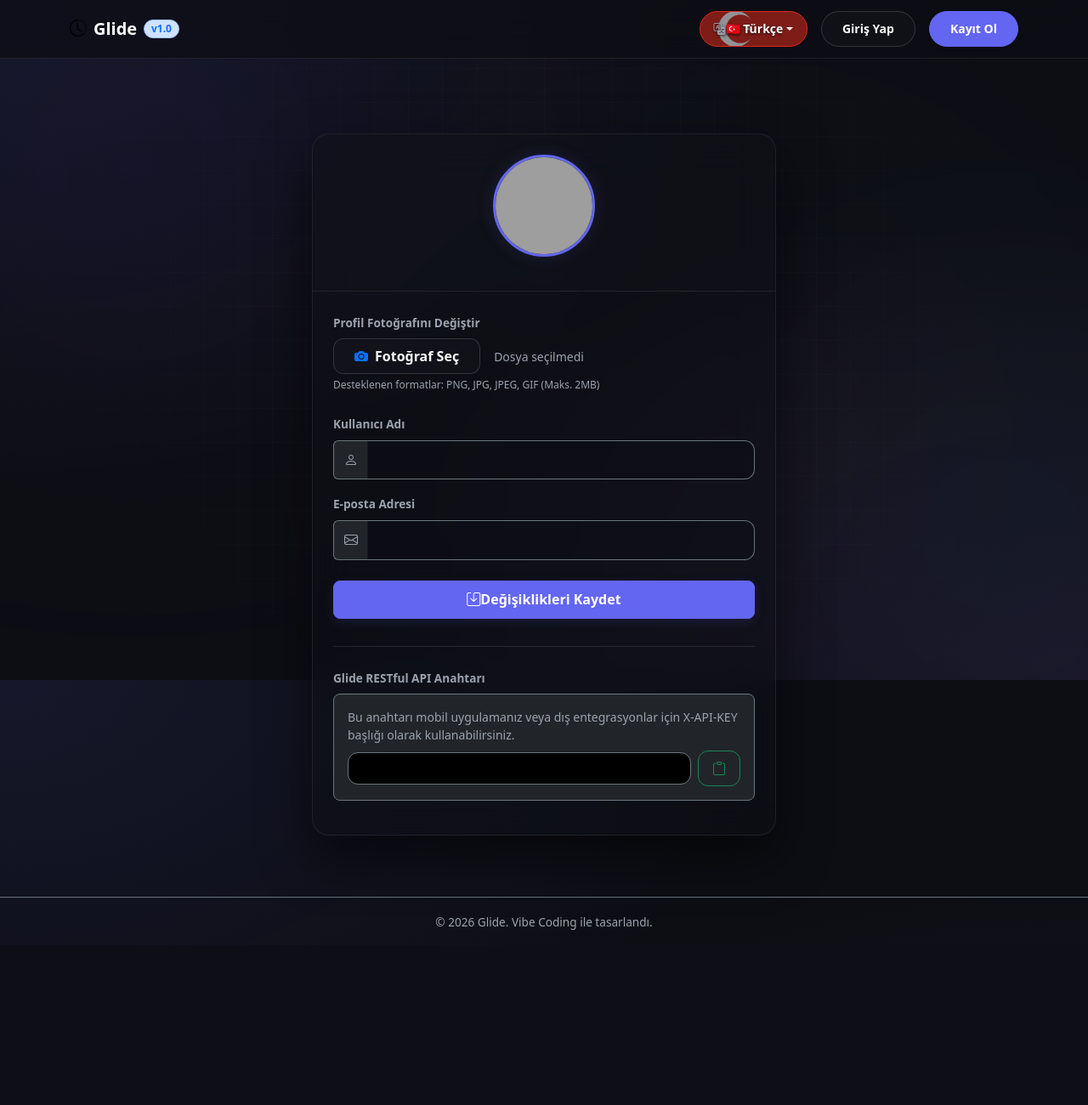
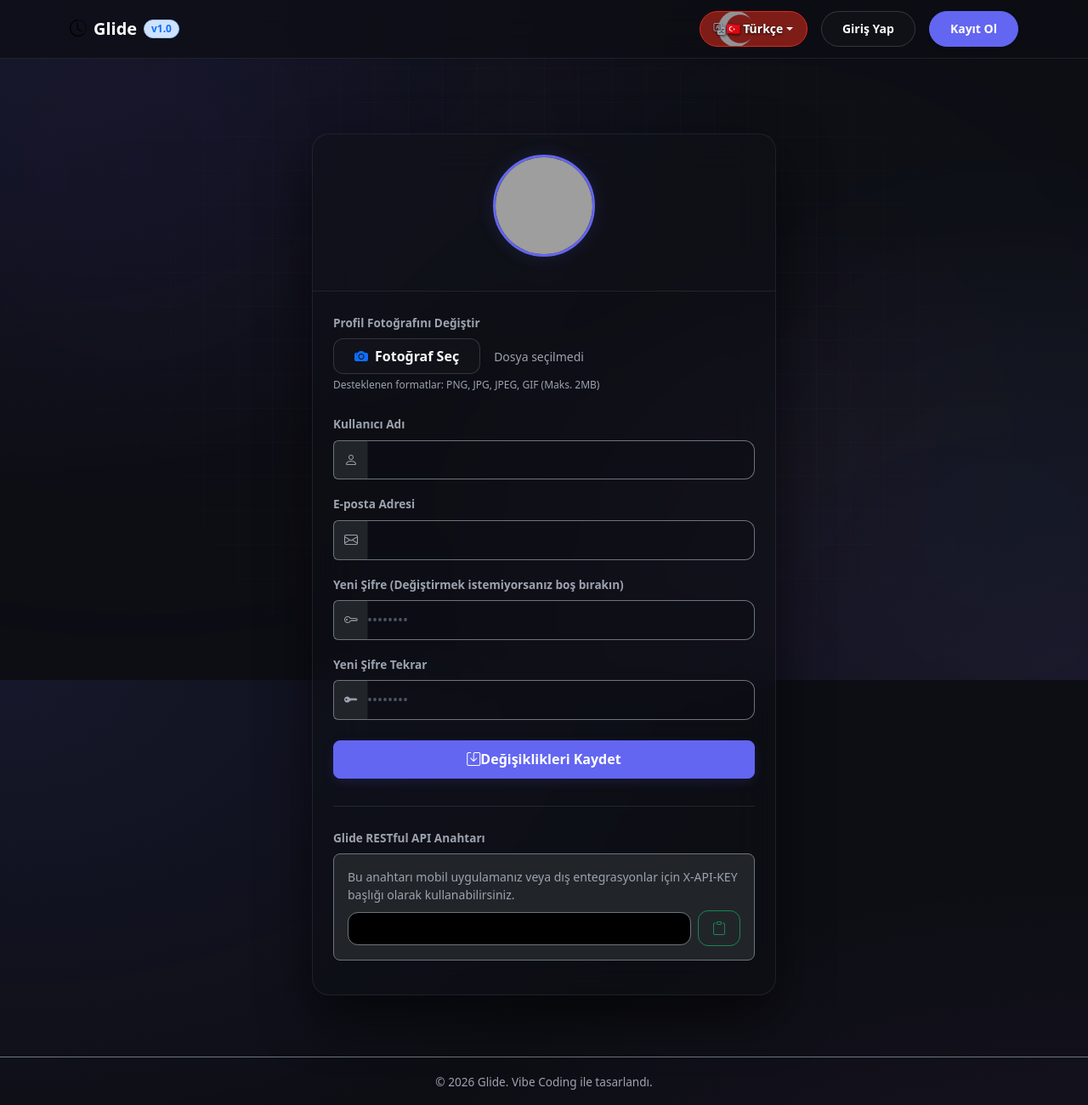
Before and after one commit to sahin-1-7/final-odev, a Flask app: template app/templates/main/profile.html in a window 1280 px wide. Shown: the whole page at 85% size. Before the commit the page ends 1094 px from the top, so only its background shows below. Run offline with Flask 3, Linux system fonts and the light colour scheme; the template is opened without the code that fills it, so the values that code supplies are empty; grey boxes are pictures that could not be loaded.

Commit message:
feat: Add profile password change and SMTP configuration updates

```diff
--- a/app/templates/main/profile.html
+++ b/app/templates/main/profile.html
@@ -41,13 +41,31 @@
                         </div>
 
                         <!-- E-posta Girişi -->
-                        <div class="mb-4">
+                        <div class="mb-3">
                             <label for="email" class="form-label text-secondary fs-7 fw-semibold">{{ _('E-posta Adresi') }}</label>
                             <div class="input-group">
                                 <span class="input-group-text bg-dark border-secondary border-end-0 text-secondary"><i class="bi bi-envelope"></i></span>
                                 <input type="email" class="form-control border-secondary border-start-0 ps-0" id="email" name="email" value="{{ current_user.email }}" required>
                             </div>
                         </div>
+
+                        <!-- Şifre Değiştirme (İsteğe Bağlı) -->
+                        <div class="mb-3">
+                            <label for="new_password" class="form-label text-secondary fs-7 fw-semibold">{{ _('Yeni Şifre (Değiştirmek istemiyorsanız boş bırakın)') }}</label>
+                            <div class="input-group">
+                                <span class="input-group-text bg-dark border-secondary border-end-0 text-secondary"><i class="bi bi-key"></i></span>
+                                <input type="password" class="form-control border-secondary border-start-0 ps-0" id="new_password" name="new_password" placeholder="••••••••">
+                            </div>
+                        </div>
+
+                        <div class="mb-4">
+                            <label for="confirm_password" class="form-label text-secondary fs-7 fw-semibold">{{ _('Yeni Şifre Tekrar') }}</label>
+                            <div class="input-group">
+                                <span class="input-group-text bg-dark border-secondary border-end-0 text-secondary"><i class="bi bi-key-fill"></i></span>
+                                <input type="password" class="form-control border-secondary border-start-0 ps-0" id="confirm_password" name="confirm_password" placeholder="••••••••">
+                            </div>
+                        </div>
+
                         <!-- Kaydetme Butonu -->
                         <button type="submit" class="btn btn-primary w-100 py-2.5 rounded-3 mb-2">
                             <i class="bi bi-save me-1.5"></i>{{ _('Değişiklikleri Kaydet') }}
```
Also changed, not shown: app/blueprints/main/routes.py (+15 -0 lines), app/models.py (+12 -0 lines), app/utils.py (+15 -0 lines).
